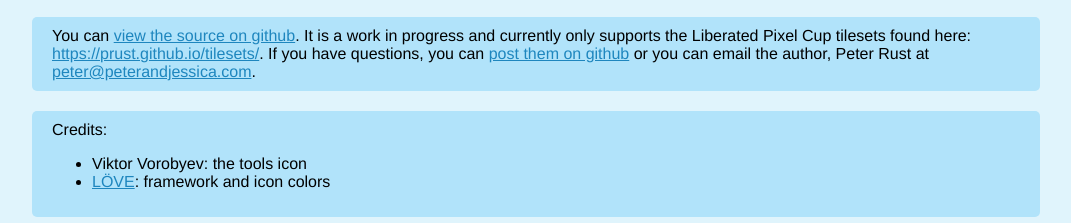
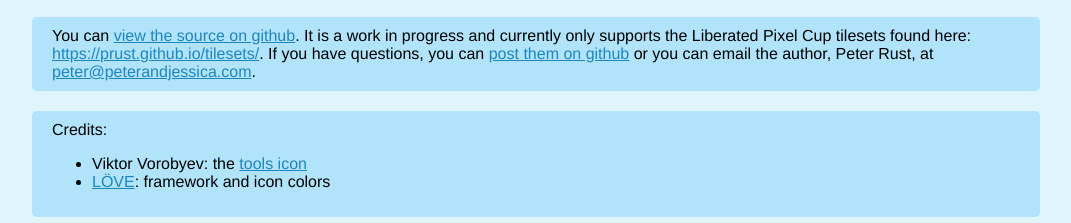
Before and after one commit to prust/game-designer, a plain HTML site: page index.html in a window 1280 px wide. Shown: the part 229-452 px from the top of the page, without its empty margins (104-1175 px from the left). Drawn offline with Linux system fonts and the light colour scheme.

Commit message:
Added missing link & missing comma

```diff
--- a/index.html
+++ b/index.html
@@ -40,12 +40,12 @@ a .deemphasis {
   <img src="logo.png" title="Game Designer Logo">
   <p>Game Designer is an <a href="https://github.com/prust/game-designer/blob/master/LICENSE">open-source</a> windows application built on the <a href="https://love2d.org/">LÖVE framework</a> designed to teach programming basics via visual coding blocks (similar to Scratch! and Hour of Code). It loads levels and worlds built with the <a href="http://www.mapeditor.org/">Tiled</a> map editor and allows the user to make them interactive via dragging-and-dropping code blocks.</p>
 
-  <p>You can <a href="https://github.com/prust/game-designer">view the source on github</a>. It is a work in progress and currently only supports the Liberated Pixel Cup tilesets found here: <a href="https://prust.github.io/tilesets/">https://prust.github.io/tilesets/</a>. If you have questions, you can <a href="https://github.com/prust/game-designer/issues/new">post them on github</a> or you can email the author, Peter Rust at <a href="mailto:peter@peterandjessica.com">peter@peterandjessica.com</a>.</p>
+  <p>You can <a href="https://github.com/prust/game-designer">view the source on github</a>. It is a work in progress and currently only supports the Liberated Pixel Cup tilesets found here: <a href="https://prust.github.io/tilesets/">https://prust.github.io/tilesets/</a>. If you have questions, you can <a href="https://github.com/prust/game-designer/issues/new">post them on github</a> or you can email the author, Peter Rust, at <a href="mailto:peter@peterandjessica.com">peter@peterandjessica.com</a>.</p>
 
   <div class="paragraph">
     Credits:
     <ul>
-      <li>Viktor Vorobyev: the tools icon</li>
+      <li>Viktor Vorobyev: the <a href="https://thenounproject.com/term/tools/561840/">tools icon</a></li>
       <li><a href="https://love2d.org/">LÖVE</a>: framework and icon colors</li>
     </ul>
   </div>
```
